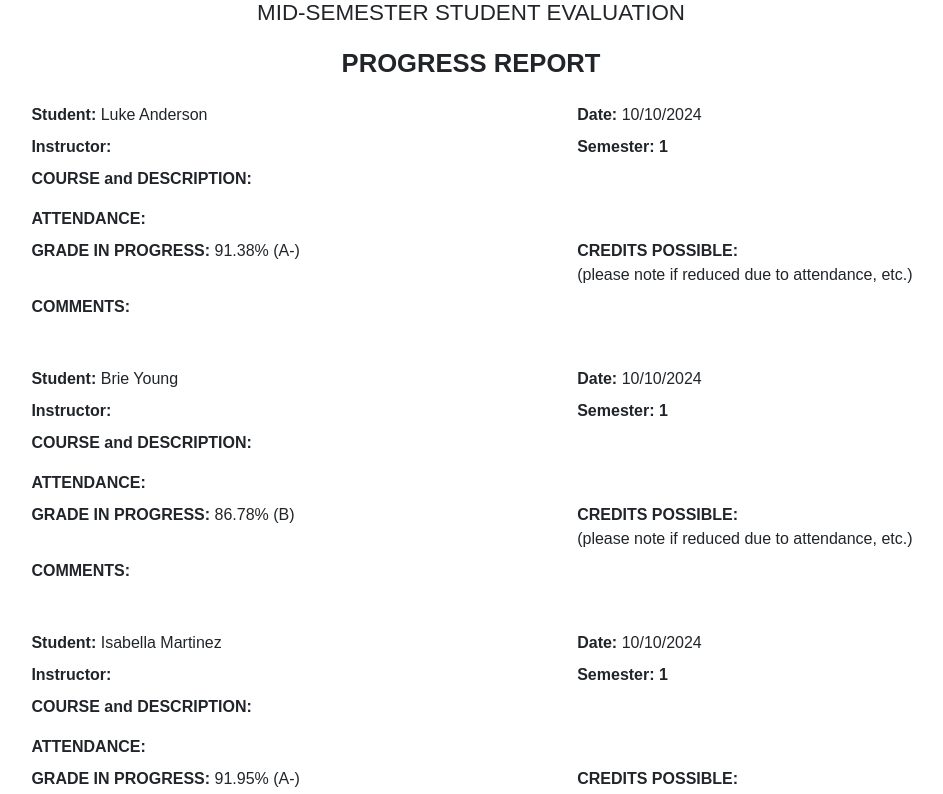
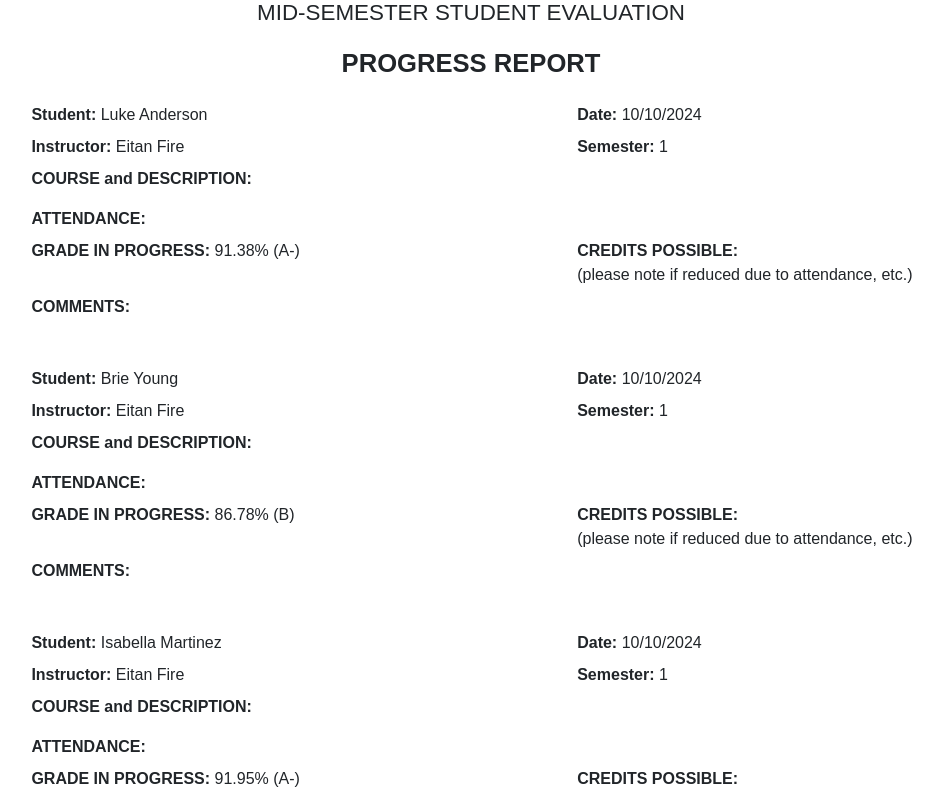
Before and after one commit to eitanfire/Progress-Report-Generator, a React (Vite) app: page / in a window 1280 px wide. Shown: the top 794 px of the page, without its empty margins (169-1112 px from the left). Built offline with nearby package versions, Linux system fonts and the light colour scheme.

Commit message:
unbold Instructor and Semester information

```diff
--- a/src/components/Report.tsx
+++ b/src/components/Report.tsx
@@ -65,10 +65,10 @@ const Report: React.FC = () => {
           </Row>
           <Row className="mb-2">
             <Col sm="6">
-              <strong>Instructor:</strong>
+              <strong>Instructor:</strong> Eitan Fire
             </Col>
             <Col sm="6">
-              <strong>Semester: 1</strong>
+              <strong>Semester:</strong> 1
             </Col>
           </Row>
           <Row className="mb-2">
```
